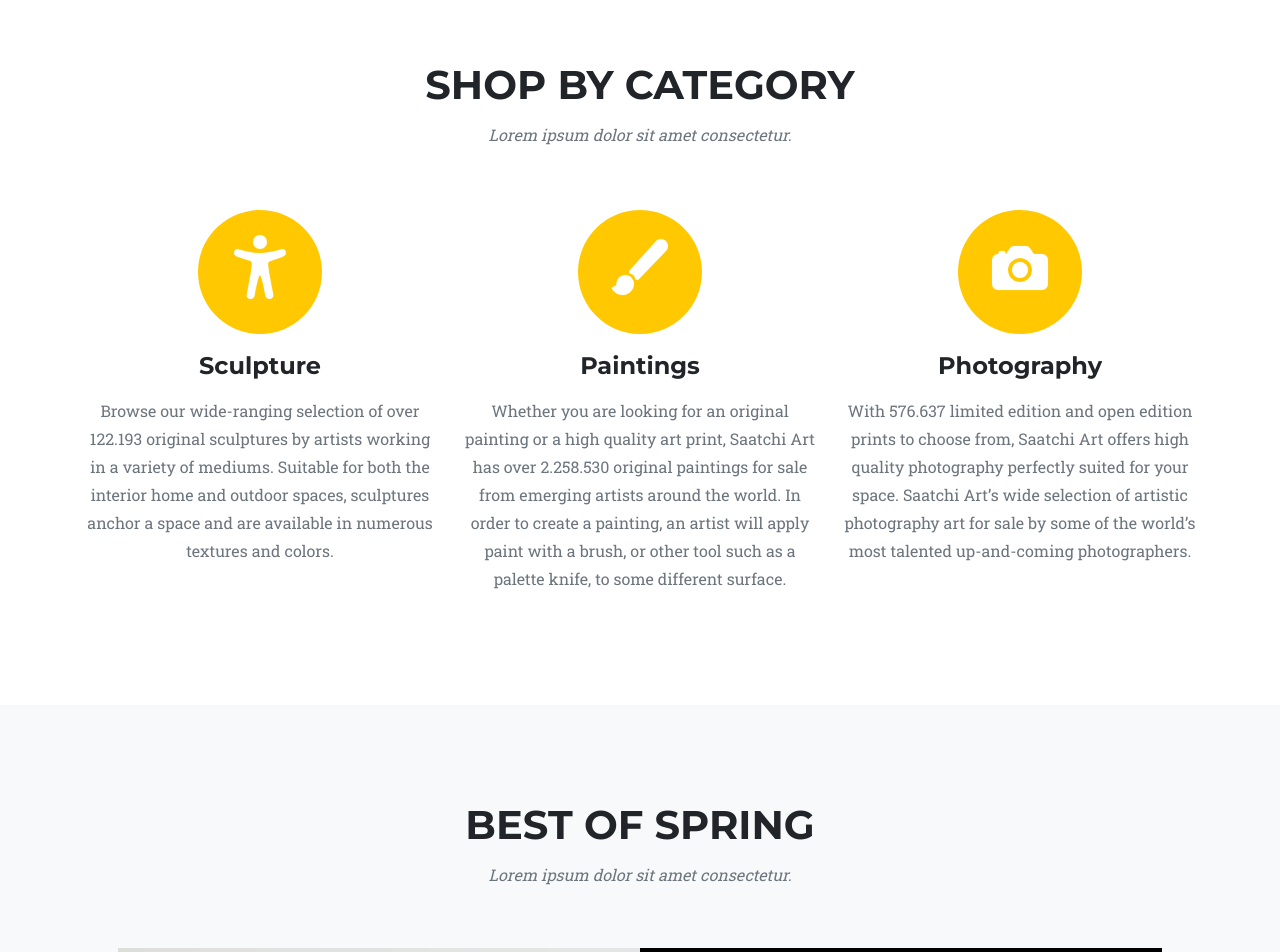
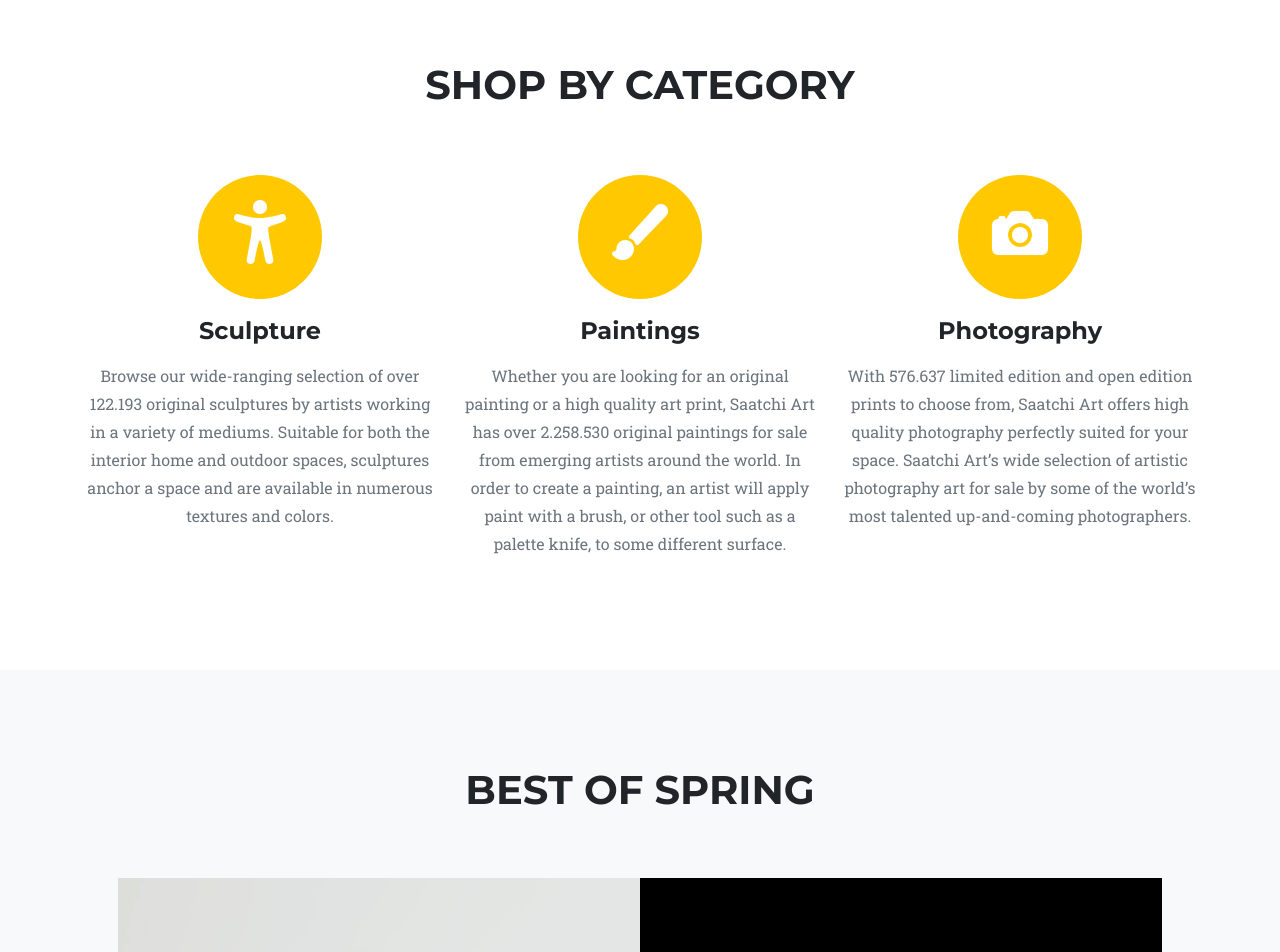
Before and after one commit to thaonguyen1349/saatchi.art, a plain HTML site: page index.html in a window 1280 px wide. Shown: the part 780-1732 px from the top of the page. Drawn offline with nearby package versions, Linux system fonts and the light colour scheme.

Commit message:
Add files via upload

```diff
--- a/index.html
+++ b/index.html
@@ -7,7 +7,7 @@
         <meta name="author" content="" />
         <title>SAATCHI ART</title>
         <!-- Favicon-->
-        <link rel="icon" type="image/x-icon" href="assets/favicon.ico" />
+        <link rel="icon" type="image/x-icon" href="logo.ico" />
         <!-- Font Awesome icons (free version)-->
         <script src="https://use.fontawesome.com/releases/v5.15.4/js/all.js" crossorigin="anonymous"></script>
         <!-- Google fonts-->
@@ -15,7 +15,7 @@
         <link href="https://fonts.googleapis.com/css?family=Roboto+Slab:400,100,300,700" rel="stylesheet" type="text/css" />
         <!-- Core theme CSS (includes Bootstrap)-->
         <link href="css/styles.css" rel="stylesheet" />
-		<link rel="shortcut icon" href="img/favicon.ico">
+
     </head>
 
     <body id="page-top">
@@ -53,7 +53,8 @@
             <div class="container">
                 <div class="text-center">
                     <h2 class="section-heading text-uppercase">Shop by Category</h2>
-                    <h3 class="section-subheading text-muted">Lorem ipsum dolor sit amet consectetur.</h3>
+					<br><br>
+<!--                    <h3 class="section-subheading text-muted">Lorem ipsum dolor sit amet consectetur.</h3>-->
                 </div>
                 <div class="row text-center">
                     <div class="col-md-4">
@@ -92,7 +93,8 @@
         <section class="page-section bg-light" id="portfolio">
                 <div class="text-center">
                     <h2 class="section-heading text-uppercase">Best of Spring</h2>
-                    <h3 class="section-subheading text-muted">Lorem ipsum dolor sit amet consectetur.</h3>
+					<br><br>
+<!--                    <h3 class="section-subheading text-muted">Lorem ipsum dolor sit amet consectetur.</h3>-->
                 </div>
 			<div class="container px-4 px-lg-5">
 <!--				11111-->
@@ -165,7 +167,8 @@
 		<section class="page-section" id="about">
 			<div class="text-center">
                <h2 class="section-heading text-uppercase">About</h2>
-               <h3 class="section-subheading text-muted">Lorem ipsum dolor sit amet consectetur.</h3>
+				<br><br>
+<!--               <h3 class="section-subheading text-muted">Lorem ipsum dolor sit amet consectetur.</h3>-->
             </div>
 
 			<div class="container px-4 px-lg-5">
@@ -189,7 +192,8 @@
             <div class="container">
                 <div class="text-center">
                     <h2 class="section-heading text-uppercase">Meet our Curators</h2>
-                    <h3 class="section-subheading text-muted">Lorem ipsum dolor sit amet consectetur.</h3>
+					<br><br>
+<!--                    <h3 class="section-subheading text-muted">Lorem ipsum dolor sit amet consectetur.</h3>-->
                 </div>
                 <div class="row">
                     <div class="col-lg-4">
@@ -222,7 +226,7 @@
             <div class="container">
 				<div class="text-center">
                     <h2 class="section-heading text-uppercase">Shop By Price</h2>
-					<p class="section-subheading text-muted"><i>Lorem ipsum dolor sit amet consectetur.</i></p>
+<!--					<p class="section-subheading text-muted"><i>Lorem ipsum dolor sit amet consectetur.</i></p>-->
                 </div>
 
 				<br><br>
```
